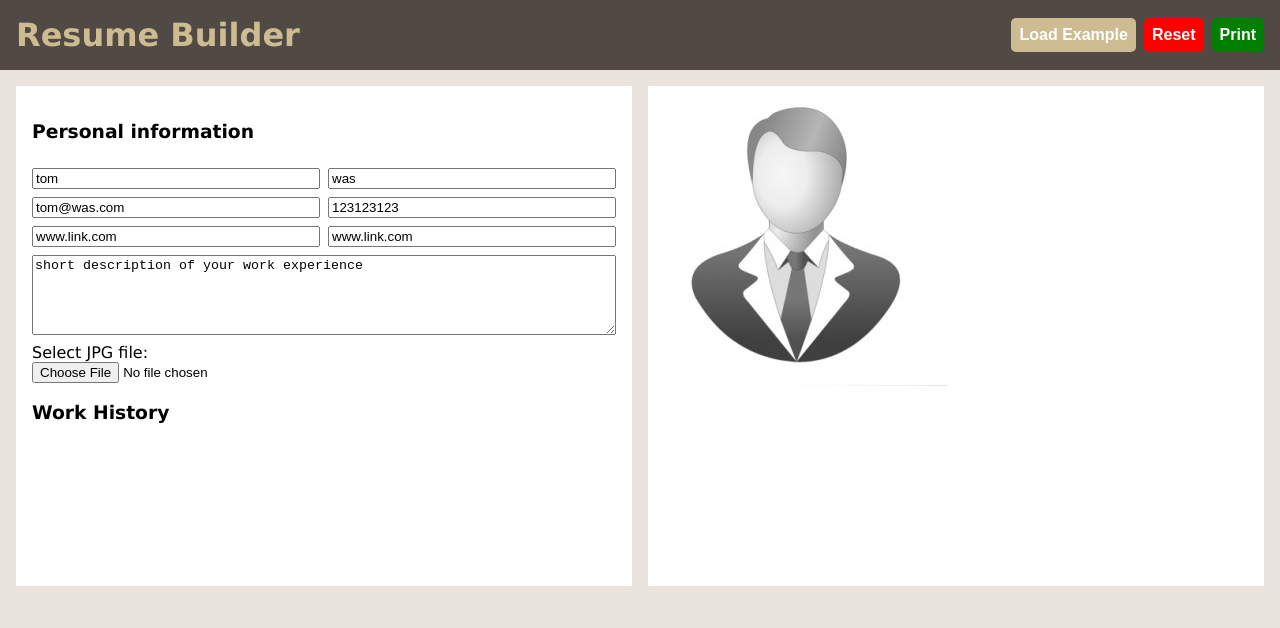
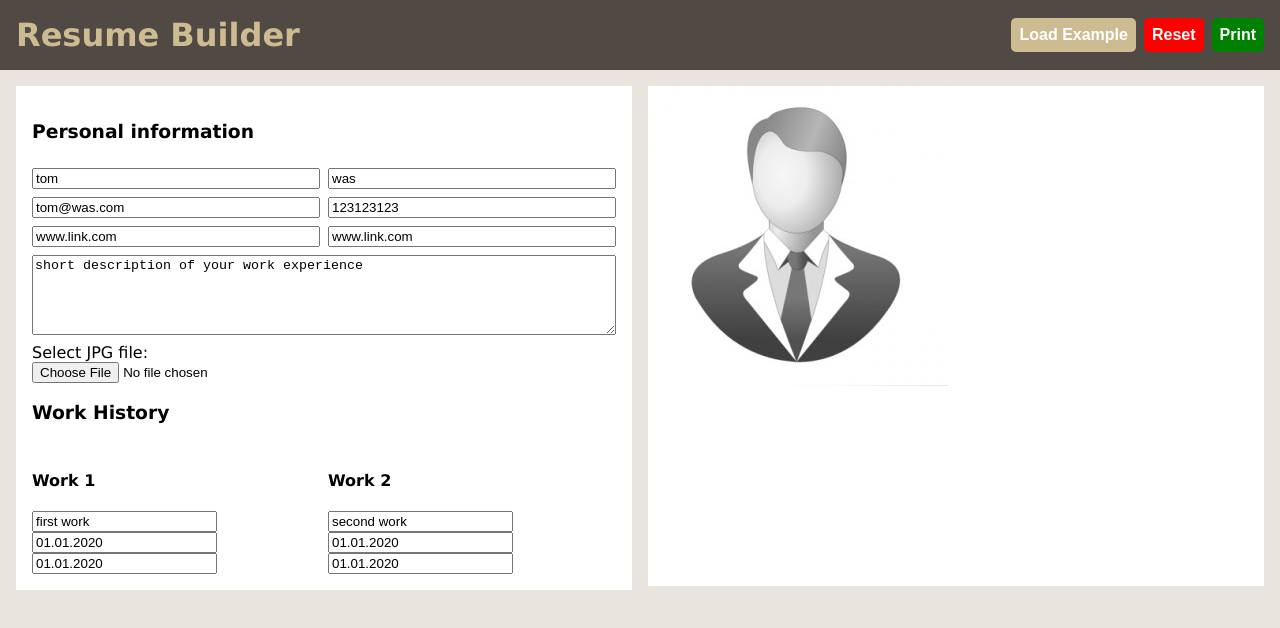
Before and after one commit to tomaszwasik31/cv-builder-react, a React (Create React App) app: page / in a window 1280 px wide. Shown: the top 628 px of the page. Built offline with nearby package versions, Linux system fonts and the light colour scheme.

Commit message:
work history logic

```diff
--- a/src/components/Main.js
+++ b/src/components/Main.js
@@ -1,8 +1,8 @@
-import React from "react";
+import React, { useState } from "react";
 import phImg from "../components/ph-img.jpg";
 
 export default function Main() {
-  const [formData, setFormData] = React.useState({
+  const [formData, setFormData] = useState({
     firstName: "tom",
     lastName: "was",
     email: "tom@was.com",
@@ -11,74 +11,116 @@ export default function Main() {
     github: "www.link.com",
     description: "short description of your work experience",
     photo: phImg,
+    workHistory: [
+      {
+        workspace: "first work",
+        startDate: "01.01.2020",
+        endDate: "01.01.2020",
+      },
+      {
+        workspace: "second work",
+        startDate: "01.01.2020",
+        endDate: "01.01.2020",
+      },
+    ],
   });
 
-  function handleChange(event) {
-    // Extract the name, value, and files properties from the event target
+  const handleChange = (event) => {
     const { name, value, files } = event.target;
     setFormData((prevData) => ({
       ...prevData,
-
-      // Use a conditional (ternary) operator to determine the value of the property
       [name]: name === "photo" ? URL.createObjectURL(files[0]) : value,
     }));
-  }
+  };
+
+  const handleWorkChange = (index, field, value) => {
+    setFormData((prevData) => ({
+      ...prevData,
+      workHistory: prevData.workHistory.map((work, i) =>
+        i === index ? { ...work, [field]: value } : work
+      ),
+    }));
+  };
+
+  const allWork = () => {
+    return formData.workHistory.map((work, index) => (
+      <div key={index}>
+        <h4>Work {index + 1}</h4>
+        <input
+          type="text"
+          placeholder="Workspace"
+          value={work.workspace}
+          onChange={(e) => handleWorkChange(index, "workspace", e.target.value)}
+        />
+        <input
+          type="text"
+          placeholder="Start Date"
+          value={work.startDate}
+          onChange={(e) => handleWorkChange(index, "startDate", e.target.value)}
+        />
+        <input
+          type="text"
+          placeholder="End Date"
+          value={work.endDate}
+          onChange={(e) => handleWorkChange(index, "endDate", e.target.value)}
+        />
+      </div>
+    ));
+  };
 
   return (
     <div className="main-container">
       <form className="form-container">
         <div className="form-section-container">
           <h3 className="info-title">Personal information</h3>
-
           <input
             type="text"
             placeholder="First Name"
-            onChange={handleChange}
             name="firstName"
             value={formData.firstName}
+            onChange={handleChange}
           />
           <input
             type="text"
             placeholder="Last Name"
-            onChange={handleChange}
             name="lastName"
             value={formData.lastName}
+            onChange={handleChange}
           />
           <input
             type="email"
             placeholder="Email"
-            onChange={handleChange}
             name="email"
             value={formData.email}
+            onChange={handleChange}
           />
           <input
             type="tel"
             placeholder="Phone number"
-            onChange={handleChange}
             name="tel"
             value={formData.tel}
+            onChange={handleChange}
           />
           <input
             type="url"
             placeholder="Linkedin"
-            onChange={handleChange}
             name="linkedin"
             value={formData.linkedin}
+            onChange={handleChange}
           />
           <input
             type="url"
             placeholder="Github"
-            onChange={handleChange}
             name="github"
             value={formData.github}
+            onChange={handleChange}
           />
-
           <textarea
+            placeholder="Description"
+            name="description"
             value={formData.description}
-            placeholder="Description"
+            className="description"
             onChange={handleChange}
-            name="description"
-            className="description"
           />
           <label>
             Select JPG file:
@@ -92,6 +134,7 @@ export default function Main() {
         </div>
         <div className="form-section-container">
           <h3 className="info-title">Work History</h3>
+          {allWork()}
         </div>
       </form>
       <div className="preview-container">
```
